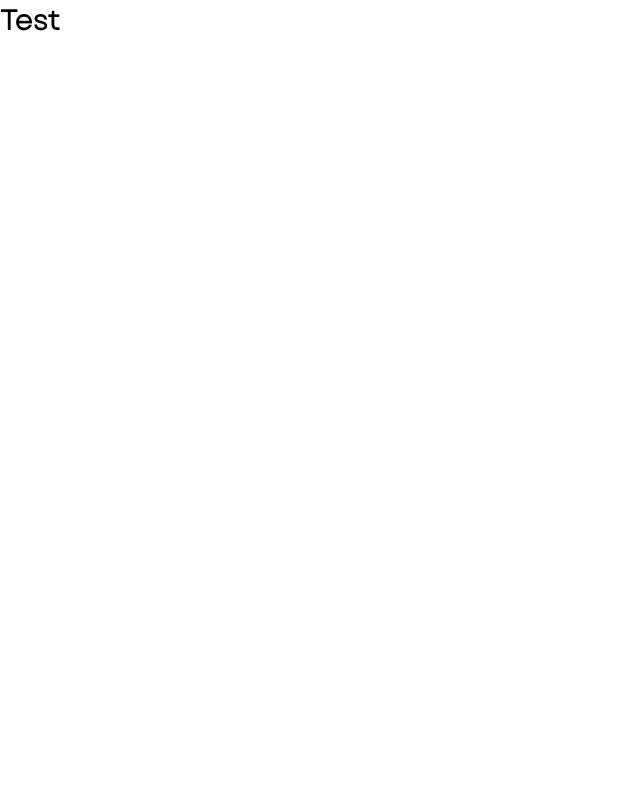
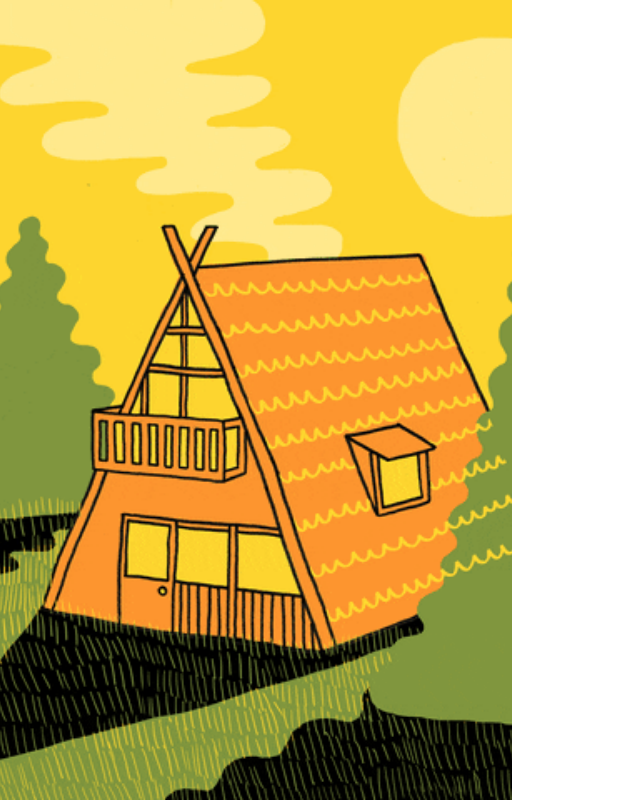
Before and after one commit to Valdemarcheck/Validation-form-new, a plain HTML site: page index.html in a window 1280 px wide. Shown: the whole page, without its empty margins (0-640 px from the left). Drawn offline with Linux system fonts and the light colour scheme; files whose address does not match are found by name.

Commit message:
Setup two-sided page style

```diff
--- a/index.html
+++ b/index.html
@@ -8,6 +8,7 @@
     <title>Validation form</title>
   </head>
   <body>
-    <h1>Test</h1>
+    <div class="left-side"></div>
+    <div class="right-side"></div>
   </body>
 </html>
--- a/styles.css
+++ b/styles.css
@@ -37,3 +37,20 @@
 
   font-size: 14px;
 }
+
+body {
+  height: 100%;
+  display: flex;
+}
+
+.left-side {
+  min-width: 40%;
+  background-image: url("./images/house.gif");
+  background-repeat: no-repeat;
+  background-size: cover;
+  background-position: center;
+}
+
+.right-side {
+  flex: 1;
+}
```
